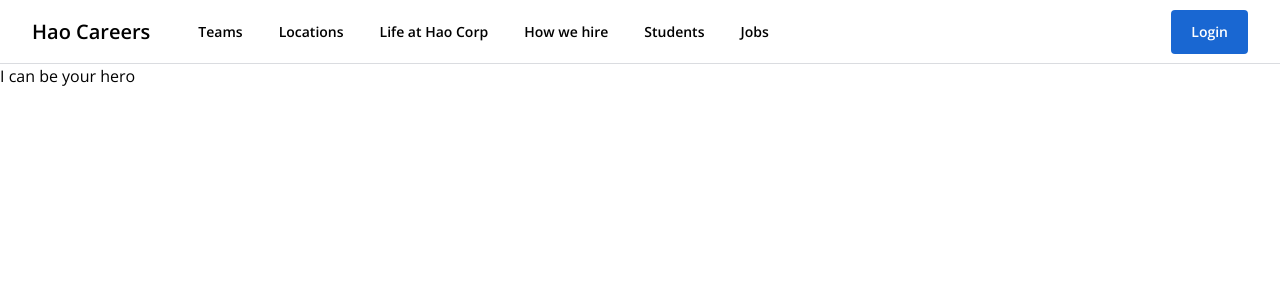
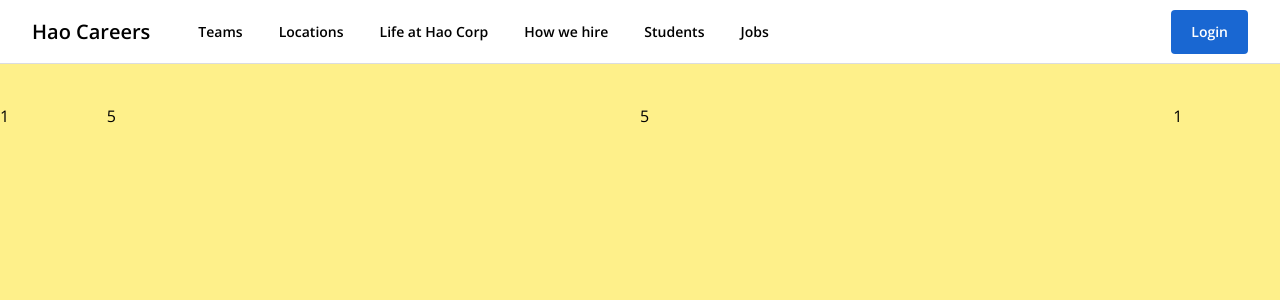
Before and after one commit to mmkrty/ud-vue-master-job-search, a Vue app: page / in a window 1280 px wide. Shown: the top 300 px of the page. Built offline with nearby package versions, Linux system fonts and the light colour scheme.

Commit message:
setup grid in hero

```diff
--- a/package.json
+++ b/package.json
@@ -32,8 +32,10 @@
     "eslint-plugin-vue": "^9.16.1",
     "jsdom": "^22.1.0",
     "postcss": "^8.4.29",
+    "postcss-html": "^1.6.0",
     "prettier": "^3.0.0",
     "prettier-plugin-tailwindcss": "^0.5.4",
+    "stylelint-config-standard-vue": "^1.0.0",
     "tailwindcss": "^3.3.3",
     "vite": "^4.4.9",
     "vitest": "^1.3.1"
--- a/src/components/TheHero.vue
+++ b/src/components/TheHero.vue
@@ -1,6 +1,16 @@
 <template>
   <main>
-    <section>I can be your hero</section>
+    <section class="flex h-screen flex-col bg-yellow-200 pb-20 pt-10">
+      <div class="grid grid-cols-12">
+        <div class="col-span-1 col-start-1 border-blue-700">1</div>
+
+        <div class="col-span-5 col-start-2 border-blue-700">5</div>
+
+        <div class="col-span-5 col-start-7 border-blue-700">5</div>
+
+        <div class="col-span-1 col-start-12 border-blue-700">1</div>
+      </div>
+    </section>
   </main>
 </template>
 
```
Also changed, not shown: 1 other file (tests, documents, lock files or other folders).
